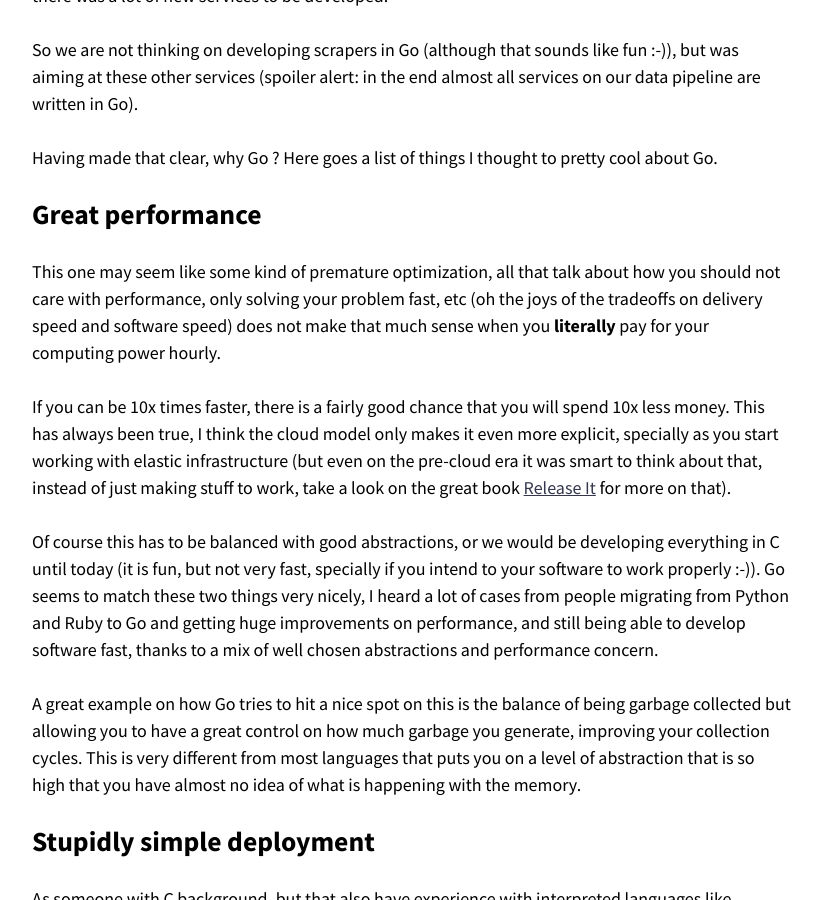
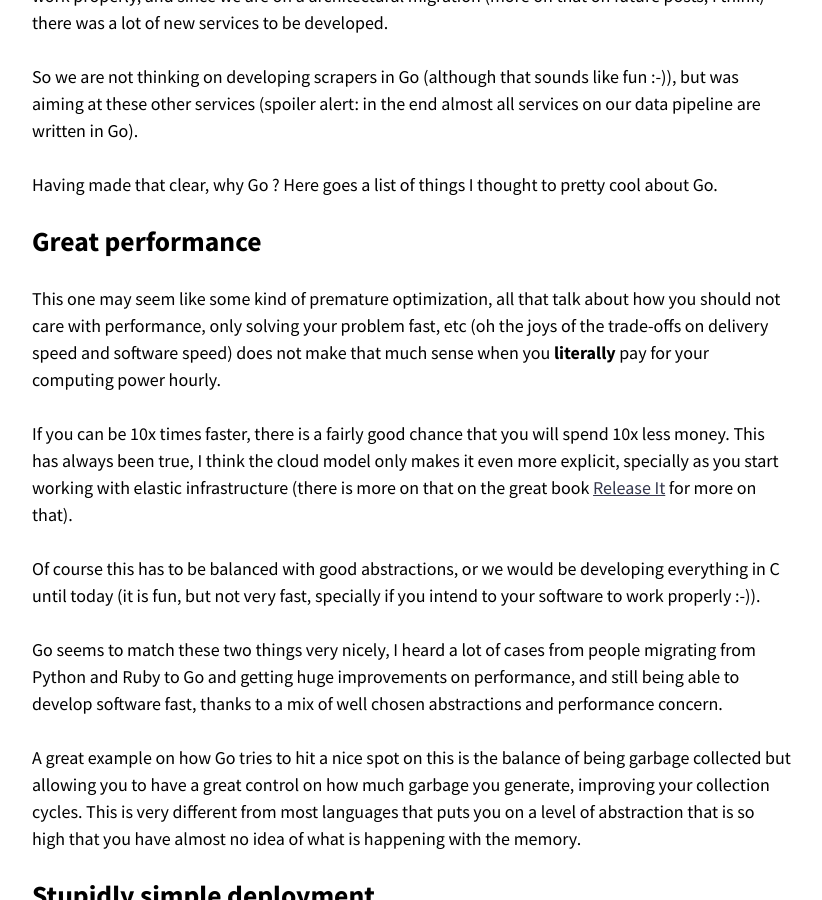
Before and after one commit to NeowayLabs/neowaylabs.github.io, a Jekyll site: the page built from _posts/2016-08-27-why-go.md, in a window 1280 px wide and 900 px high, scrolled down 2114 px. Shown: the whole window, without its empty margins (343-1165 px from the left). Built offline with Jekyll 4.4.1, drawn with Linux system fonts in a browser that asks for light colours; nearby versions of some CDN libraries; comment, search, counter and statistics services are not loaded; some of the changed text lies outside the part shown.

Commit message:
Remove follow up that never happened
And some small fixes on the text

```diff
--- a/_posts/2016-08-27-why-go.md
+++ b/_posts/2016-08-27-why-go.md
@@ -40,8 +40,11 @@ Why it was very hard to maintain ? The usual:
 * strong coupling with the database
 * sadly even the DSL used to write the scrapers is coupled on the database
 
-We basically had what is described on [this talk by Robert Martin](https://vimeo.com/43612849), but not the good side, the bad
-side. There was no clear architecture and service boundaries,
+We basically had what is described on
+[this talk by Robert Martin](https://vimeo.com/43612849),
+but not the good side, the bad side.
+
+There was no clear architecture and service boundaries,
 everything was floating around the database. Besides the obvious
 disadvantage of being very hard to understand (concepts like
 scheduling and storage were all mixed up there) we got hit by a even
@@ -96,21 +99,21 @@ to pretty cool about Go.
 
 This one may seem like some kind of premature optimization, all that
 talk about how you should not care with performance, only solving your
-problem fast, etc (oh the joys of the tradeoffs on delivery speed and
+problem fast, etc (oh the joys of the trade-offs on delivery speed and
 software speed) does not make that much sense when you **literally**
 pay for your computing power hourly.
 
 If you can be 10x times faster, there is a fairly good chance that you
 will spend 10x less money.  This has always been true, I think the
 cloud model only makes it even more explicit, specially as you start
-working with elastic infrastructure (but even on the pre-cloud era it
-was smart to think about that, instead of just making stuff to work,
-take a look on the great book [Release
-It](https://pragprog.com/book/mnee/release-it) for more on that).
+working with elastic infrastructure (there is more on that on the
+great book [Release It](https://pragprog.com/book/mnee/release-it)
+for more on that).
 
 Of course this has to be balanced with good abstractions, or we would
 be developing everything in C until today (it is fun, but not very
 fast, specially if you intend to your software to work properly :-)).
+
 Go seems to match these two things very nicely, I heard a lot of cases
 from people migrating from Python and Ruby to Go and getting huge
 improvements on performance, and still being able to develop software
@@ -295,7 +298,6 @@ design.
 
 ### The who and why
 
-
 It has been a lot of years since Go got my attention, and it started mainly with the
 [Less is exponentially more](https://commandcenter.blogspot.com.br/2012/06/less-is-exponentially-more.html)
 post from Rob Pike. It was basically a group of awesome experienced developers trying to
@@ -363,8 +365,6 @@ But even on that matter, you are not obligated to format your code that way, and
 thing that I believe Go tries to impose anything, besides that you pretty much have a lot of
 control on how you can get things done.
 
-
-
 ## And of course, concurrency :-)
 
 This one is the last one on purpose, because it is the more obvious
@@ -424,26 +424,13 @@ than Go).
 
 In the end, concurrent algorithms are hard. Go makes it easier, but it
 is still hard.  It is a good idea to avoid creating lots of goroutines
-if you dont have proof that they are needed.  And sometimes even the
+if you don't have proof that they are needed.  And sometimes even the
 more high level abstractions wont cut it, as can be seen
 [here](https://www.youtube.com/watch?v=1V7eJ0jN8-E).
 
-
-## Enough why, lets talk code
-
-Since this post is already pretty big, I'm going to talk about the
-experience of developing the first services in Go and the bad and the
-good on a next one, or this one would get dangerously big.
-
-I focused a lot on why here because a decision like that must be well
-based, I dont like the idea of using something just because it is
-trending an there is a lot of fancy conferences about that.
-
-
 # ACKs
 
-Special thanks for my friends that helped me reviewing my lousy
-English:
+Special thanks for my friends that helped me reviewing this post:
 
 * [Kamila Hinckel](https://github.com/kamilash)
 * [Paulo Benatto](https://github.com/patito)
```
Also changed, not shown: other parts of _posts/2016-08-27-why-go.md (+1 -1 lines).
